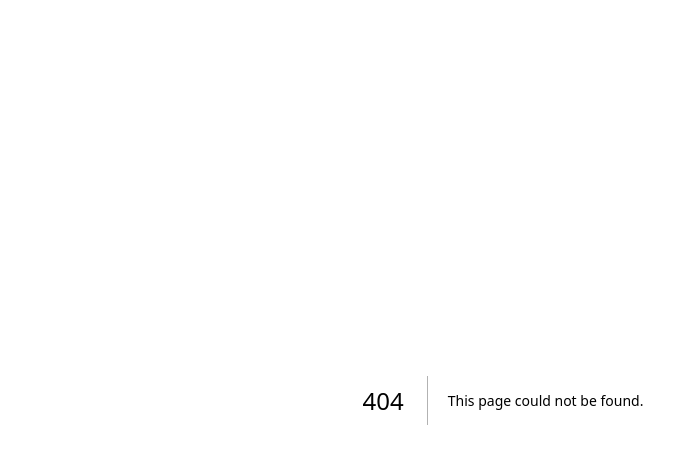
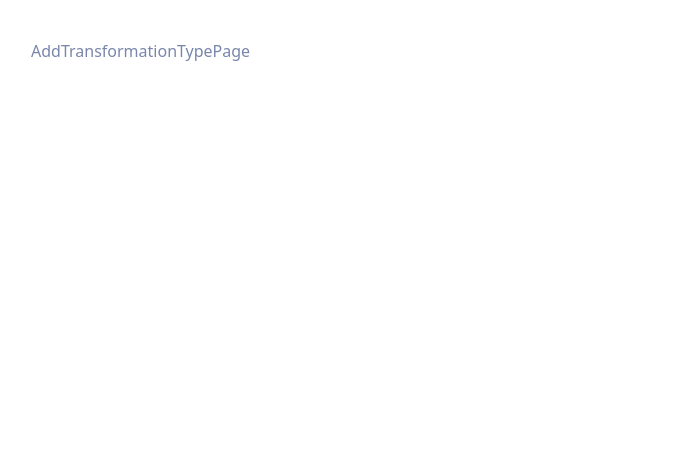
Before and after one commit to joekariuki/ai-saas-app, a Next.js app: page /transformations/add/1 in a window 1280 px wide. Before the commit this address had no page. Shown: the top 464 px of the page, without its empty margins (137-811 px from the left). Built offline with nearby package versions, Linux system fonts and the light colour scheme.

Commit message:
Add add transformation type page

```diff
--- /dev/null
+++ b/app/(root)/transformations/add/[type]/page.tsx
@@ -0,0 +1,7 @@
+import React from "react";
+
+const AddTransformationTypePage = () => {
+  return <div>AddTransformationTypePage</div>;
+};
+
+export default AddTransformationTypePage;
```
